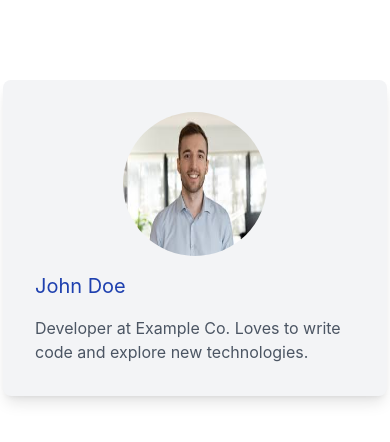
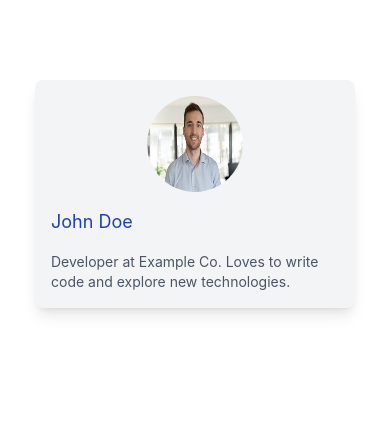
Before and after one commit to Anadhilah/alx-fe-reactjs, a React (Vite) app in the folder tailwind-react-integration/: page / in a window 390 px wide. Shown: the top 442 px of the page. Built offline with nearby package versions, Linux system fonts and the light colour scheme.

Commit message:
Responsive Design Implementation

```diff
--- a/tailwind-react-integration/src/components/UserProfile.jsx
+++ b/tailwind-react-integration/src/components/UserProfile.jsx
@@ -1,15 +1,15 @@
-import image from '../assets/download.jpg'
+import image from '../assets/download.jpg'; // Ensure the image path is correct
 
 function UserProfile() {
   return (
-      <div className="bg-gray-100 p-8 max-w-sm mx-auto my-20 rounded-lg shadow-lg">
+    <div className="bg-gray-100 p-4 sm:p-8 max-w-xs sm:max-w-sm mx-auto my-20 rounded-lg shadow-lg">
       <img
         src={image}
         alt="User"
-  className="rounded-full w-36 h-36 mx-auto"
+        className="rounded-full w-24 h-24 sm:w-36 sm:h-36 mx-auto"
       />
-        <h1 className="text-xl text-blue-800 my-4">John Doe</h1>
-        <p className="text-gray-600 text-base">
+      <h1 className="text-lg sm:text-xl text-blue-800 my-4">John Doe</h1>
+      <p className="text-sm sm:text-base text-gray-600">
         Developer at Example Co. Loves to write code and explore new technologies.
       </p>
     </div>
```
Lines whose indentation alone changed are shown as unchanged.
